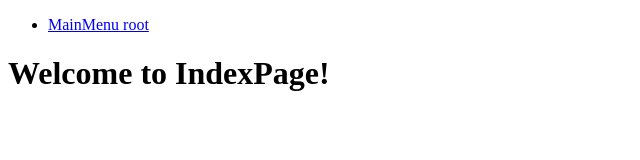
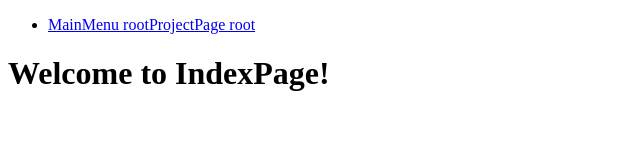
Before and after one commit to kirillsud/luba-web, a React app: page / in a window 1280 px wide. Shown: the top 160 px of the page, without its empty margins (0-640 px from the left). Built offline with nearby package versions, Linux system fonts and the light colour scheme.

Commit message:
add element Project to MainMenu

```diff
--- a/src/app/components/main-menu/main-menu.tsx
+++ b/src/app/components/main-menu/main-menu.tsx
@@ -11,6 +11,7 @@ export function MainMenu(props: MainMenuProps) {
       <ul>
         <li>
           <Link to="/">MainMenu root</Link>
+          <Link to="/project">ProjectPage root</Link>
         </li>
       </ul>
     </div>
```
